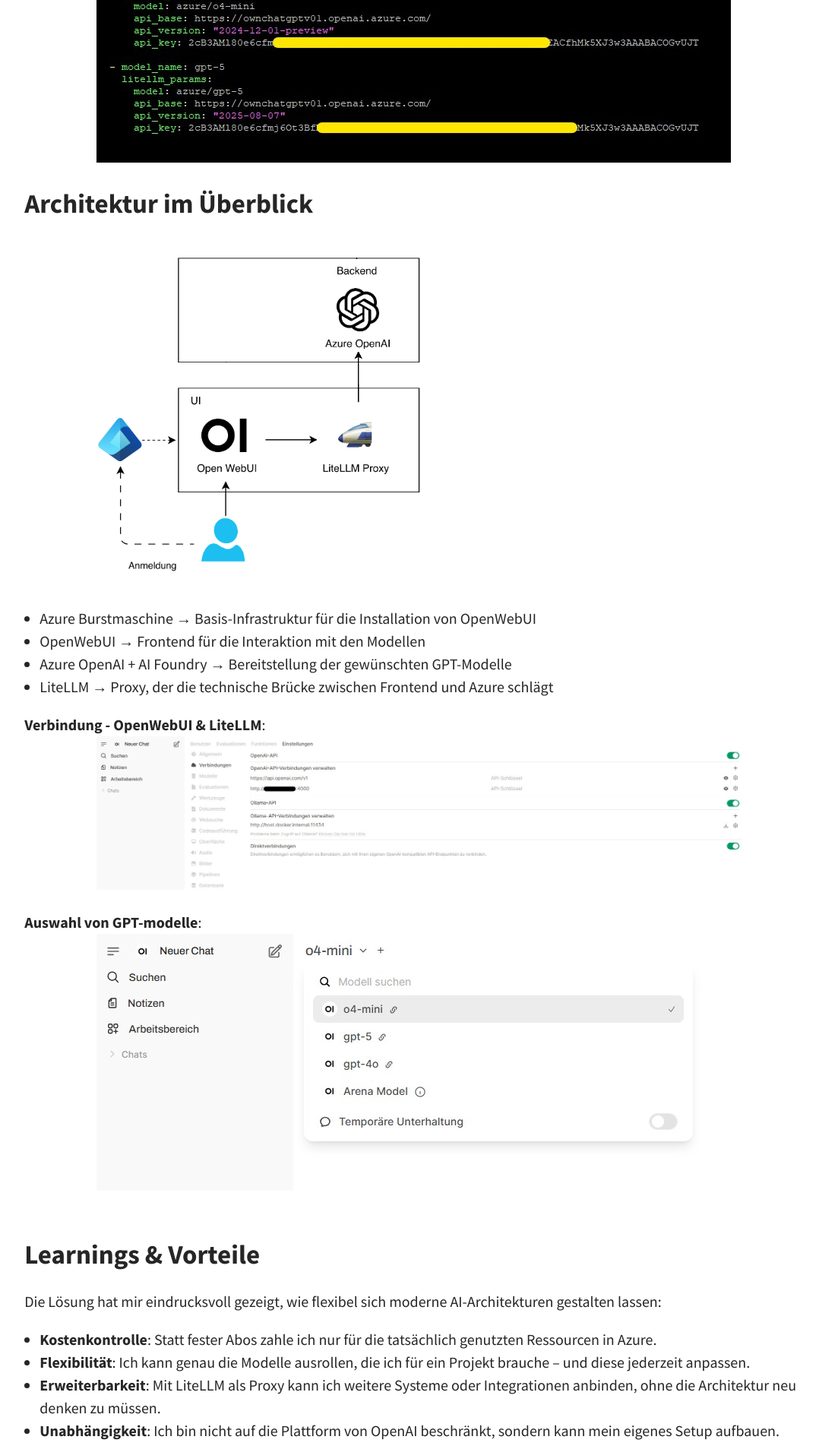
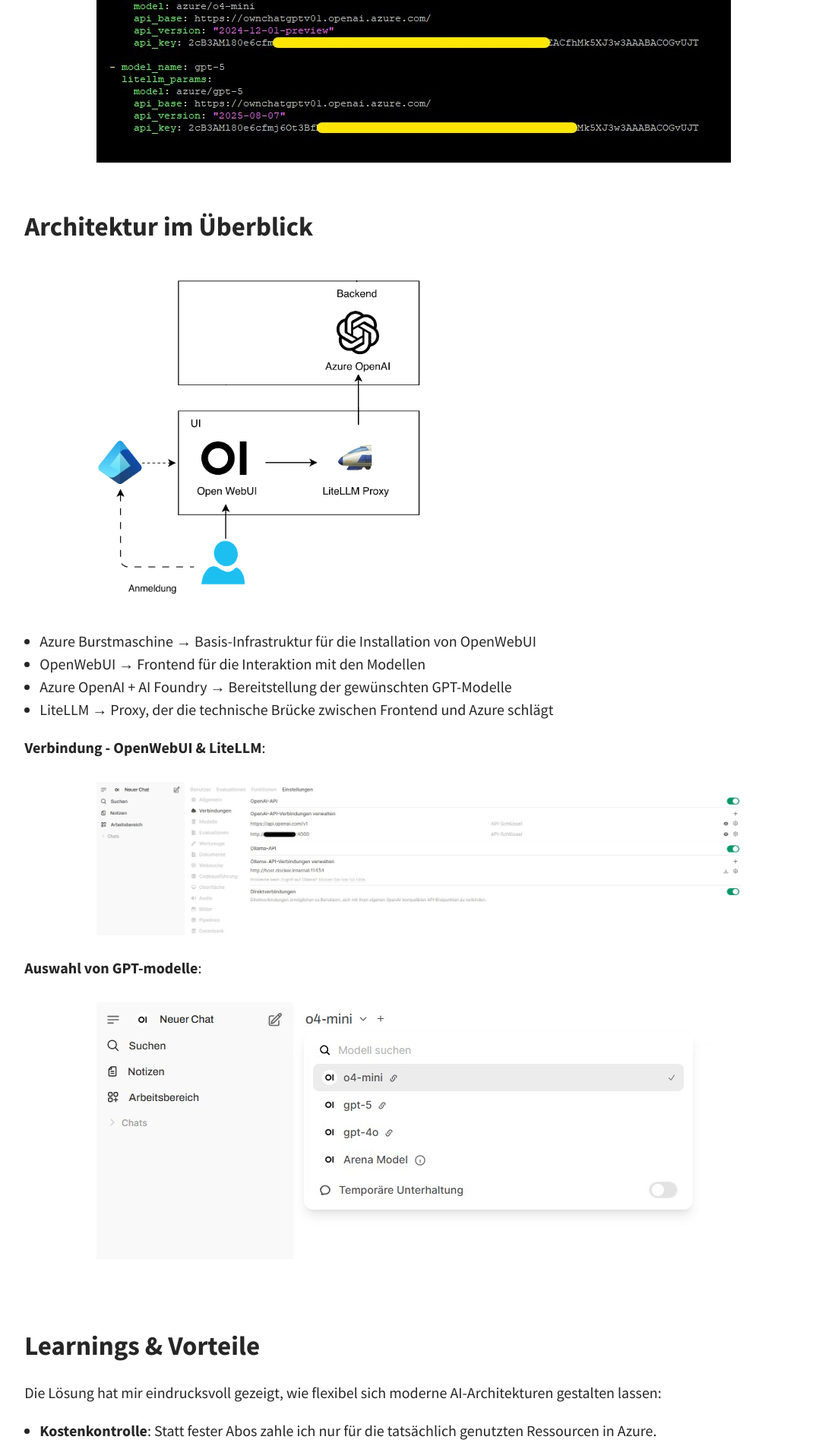
Before and after one commit to joriskahle007/joriskahle007.github.io, a Jekyll site: the page built from _portfolio/openwebui.md, in a window 1280 px wide. Shown: the part 1901-3804 px from the top of the page at 76% size, without its empty margins (83-1161 px from the left). Built offline with Jekyll 4.4.1, drawn with Linux system fonts in a browser that asks for light colours; a script that is not in the unit is left out.

Commit message:
Update openwebui.md

```diff
--- a/_portfolio/openwebui.md
+++ b/_portfolio/openwebui.md
@@ -31,7 +31,7 @@
 An diesem Punkt kam LiteLLM ins Spiel – ein leichtgewichtiger Proxy, der die Brücke zwischen OpenWebUI und Azure OpenAI schlagen kann. LiteLLM fungiert im Prinzip als Übersetzer: Es nimmt Anfragen aus OpenWebUI entgegen, wandelt sie in das passende Format für Azure OpenAI um und leitet die Antworten zurück.
 Das Ergebnis: OpenWebUI konnte plötzlich nahtlos mit den Modellen aus Azure arbeiten, ohne dass ich tief in die spezifische Azure-API einsteigen musste.
 
-<img src="/assets/img/portfolio/Litellmapi.jpg" alt="LiteLLM-API" />
+<img src="/assets/img/portfolio/Litellmapi.jpg" alt="LiteLLM-API" /><br><br>
 
 ## Architektur im Überblick
 
@@ -40,13 +40,13 @@
 - Azure Burstmaschine → Basis-Infrastruktur für die Installation von OpenWebUI
 - OpenWebUI → Frontend für die Interaktion mit den Modellen
 - Azure OpenAI + AI Foundry → Bereitstellung der gewünschten GPT-Modelle
-- LiteLLM → Proxy, der die technische Brücke zwischen Frontend und Azure schlägt
+- LiteLLM → Proxy, der die technische Brücke zwischen Frontend und Azure schlägt<br>
 
-**Verbindung - OpenWebUI & LiteLLM**:<br>
+**Verbindung - OpenWebUI & LiteLLM**:<br><br>
 <img src="/assets/img/portfolio/openwebuicon.jpg" alt="Architecture Diagram" />
 
-**Auswahl von GPT-modelle**:<br>
-<img src="/assets/img/portfolio/openwebuimodel.jpg" alt="Architecture Diagram" /><br><br>
+**Auswahl von GPT-modelle**:<br><br>
+<img src="/assets/img/portfolio/openwebuimodel.jpg" alt="Architecture Diagram" /><br><br><br>
 
 ## Learnings & Vorteile
 Die Lösung hat mir eindrucksvoll gezeigt, wie flexibel sich moderne AI-Architekturen gestalten lassen:
```
